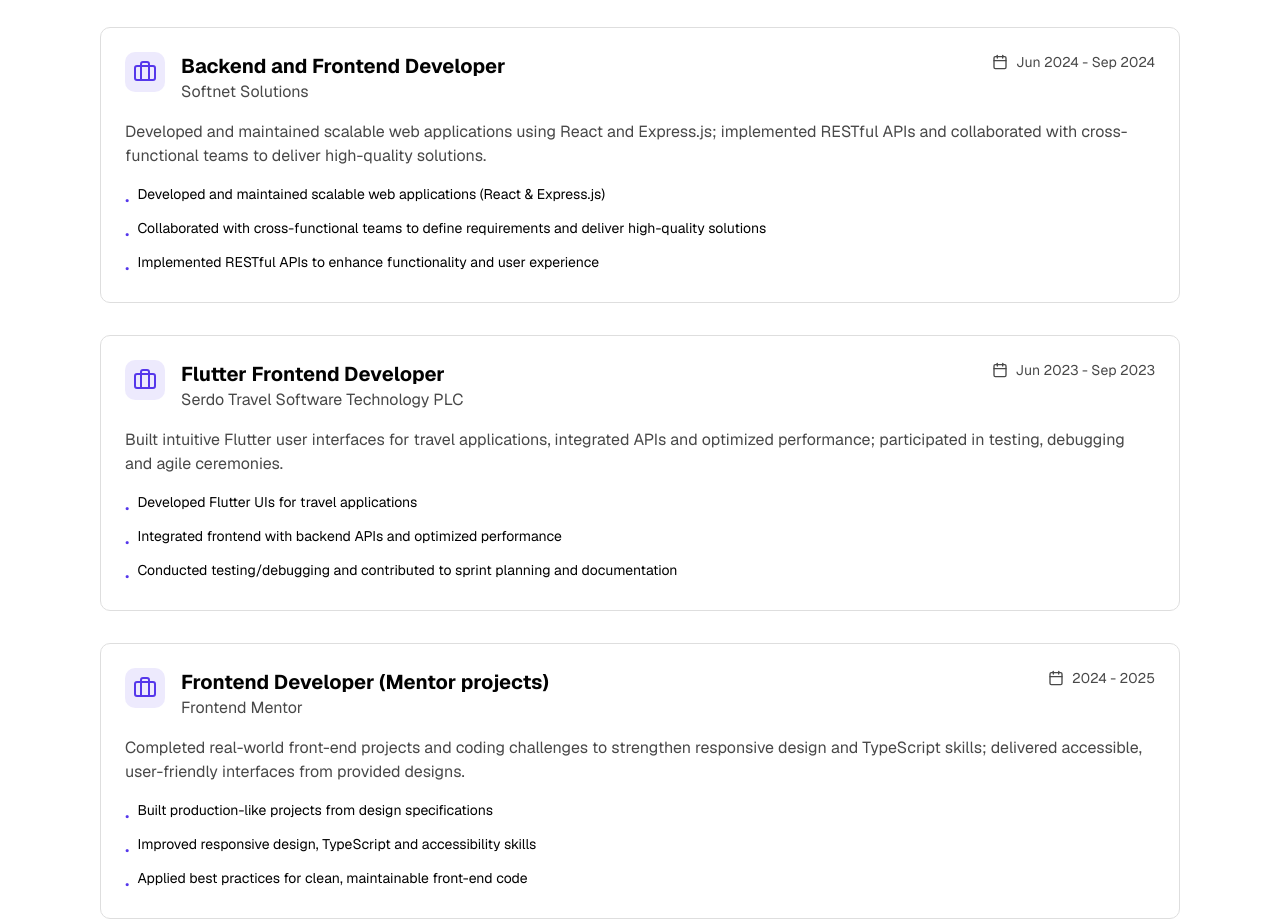
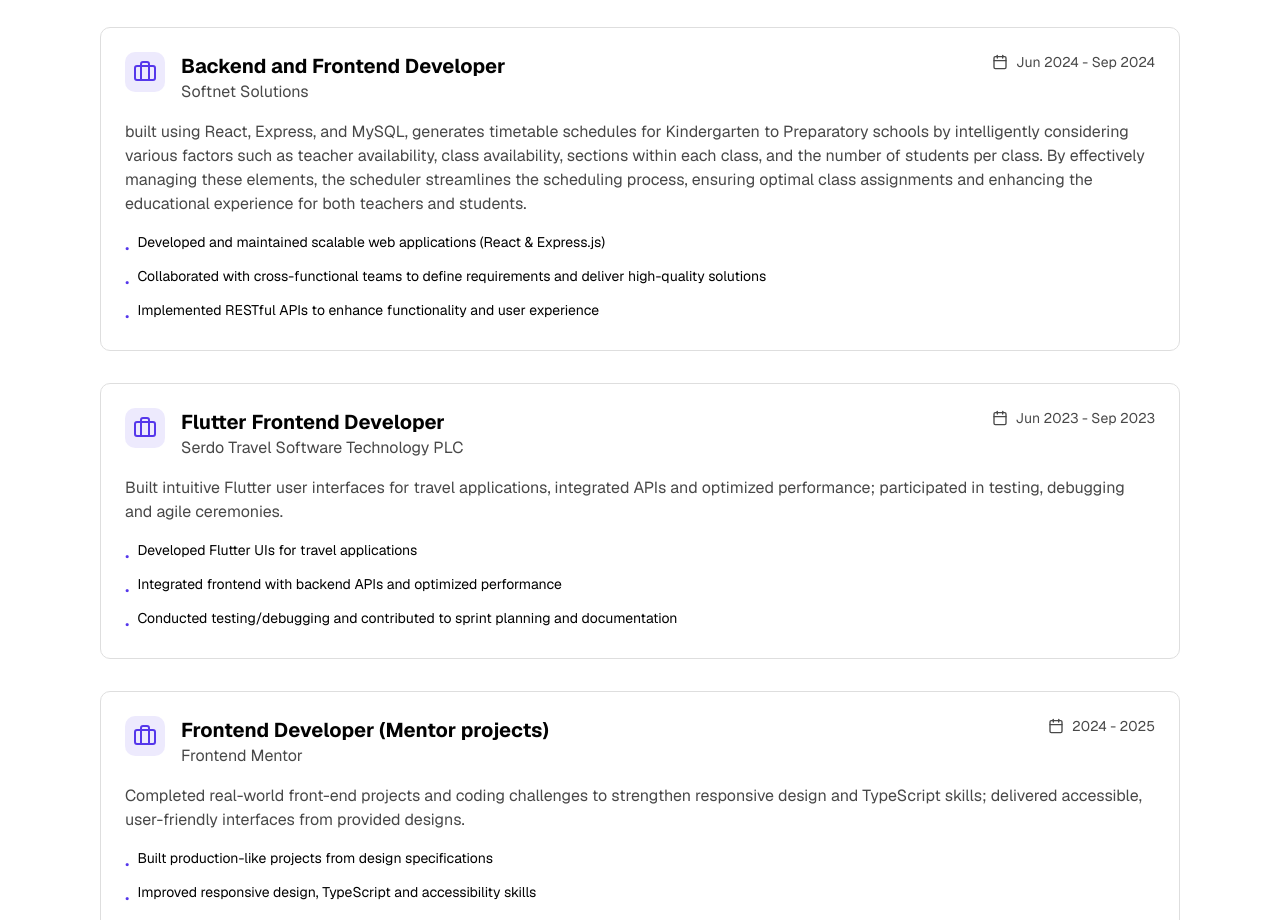
Before and after one commit to BiniyamTafesselemu/BiniyamTafessePF, a Next.js app: page / in a window 1280 px wide. Shown: the part 2900-3820 px from the top of the page. Built offline with nearby package versions, Linux system fonts and the light colour scheme.

Commit message:
Enhance job description for Softnet Solutions role
Updated job description to provide more detail about the project and its impact on scheduling for educational institutions.

```diff
--- a/components/sections/experience.tsx
+++ b/components/sections/experience.tsx
@@ -9,7 +9,7 @@ const experiences = [
     company: "Softnet Solutions",
     period: "Jun 2024 - Sep 2024",
     description:
-      "Developed and maintained scalable web applications using React and Express.js; implemented RESTful APIs and collaborated with cross-functional teams to deliver high-quality solutions.",
+      "built using React, Express, and MySQL, generates timetable schedules for Kindergarten to Preparatory schools by intelligently considering various factors such as teacher availability, class availability, sections within each class, and the number of students per class. By effectively managing these elements, the scheduler streamlines the scheduling process, ensuring optimal class assignments and enhancing the educational experience for both teachers and students.",
     achievements: [
       "Developed and maintained scalable web applications (React & Express.js)",
       "Collaborated with cross-functional teams to define requirements and deliver high-quality solutions",
```
